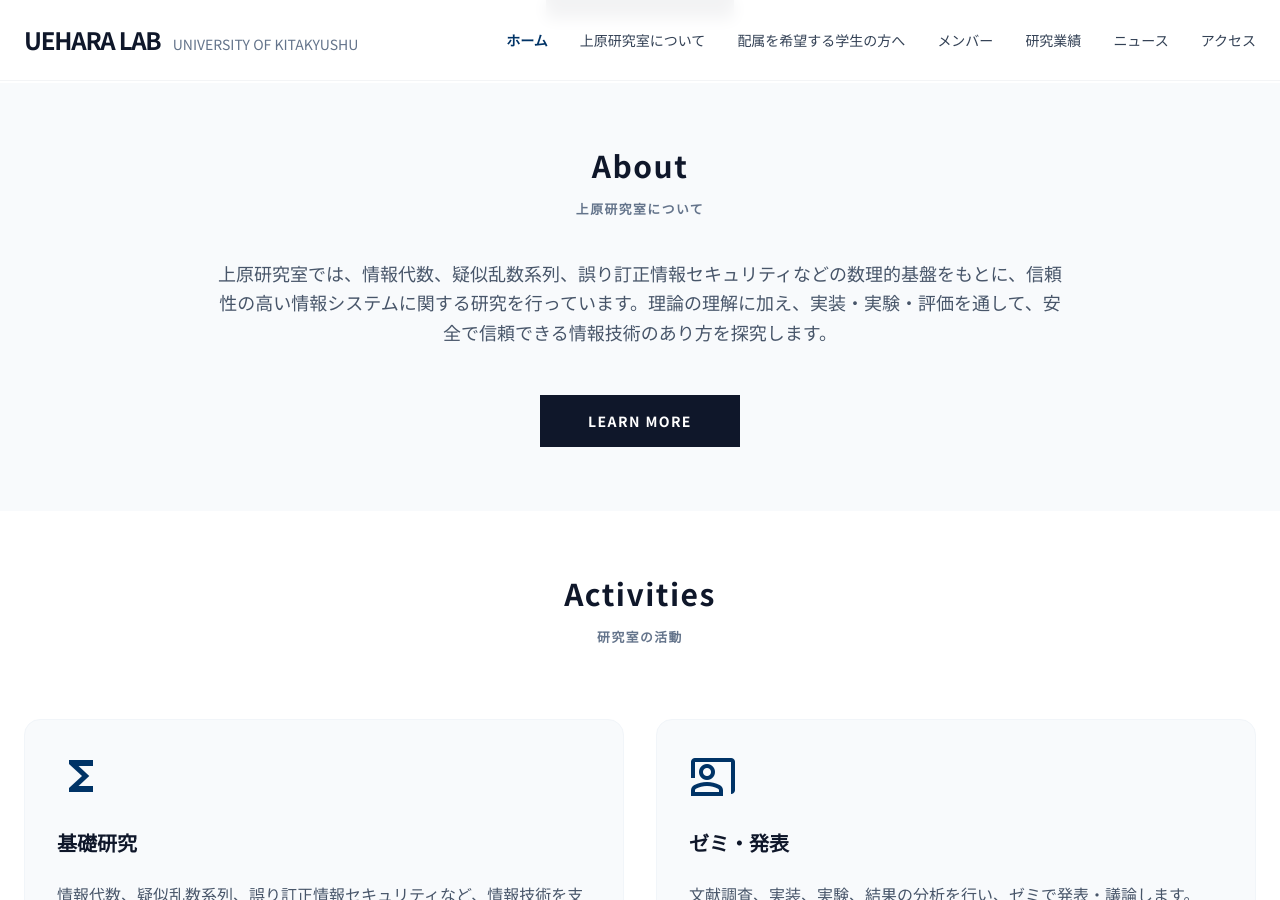
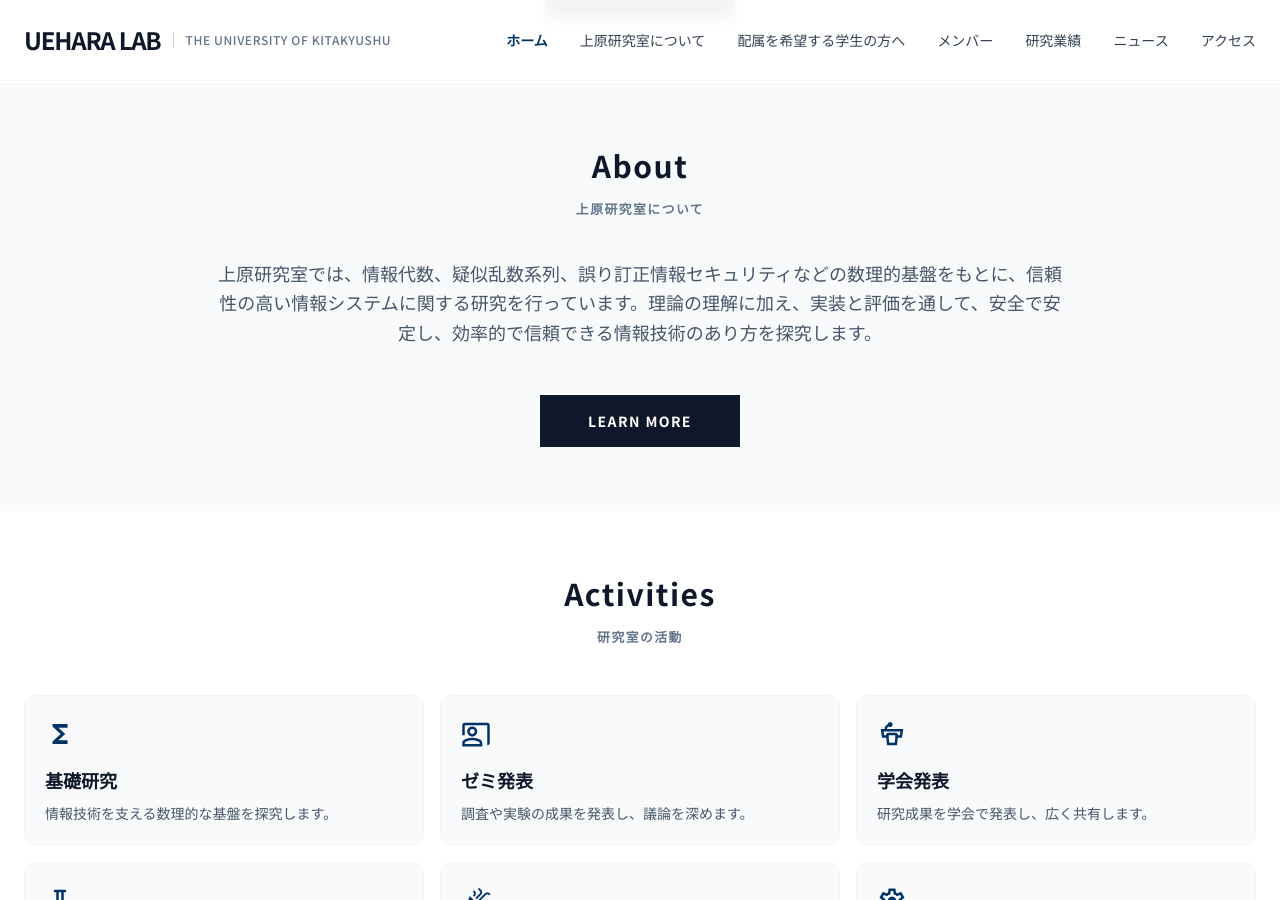
Before and after one commit to ko-max-123/test, a Jekyll site: the page built from index.html, in a window 1280 px wide and 900 px high, scrolled down 1196 px. Built offline with Jekyll 4.4.1, drawn with Linux system fonts in a browser that asks for light colours; nearby versions of some CDN libraries; some of the changed text lies outside the part shown.

Commit message:
20260609 トップページの修正

```diff
--- a/_data/lab.yml
+++ b/_data/lab.yml
@@ -2,7 +2,7 @@
   label: "About Uehara Lab"
   title_line1: "数理情報とセキュリティで、"
   title_line2: "信頼できる情報技術の基盤を探究する"
-  description: "上原研究室では、情報代数、疑似乱数系列、誤り訂正情報セキュリティなどの数理的基盤をもとに、信頼性の高い情報システムに関する研究を行っています。理論の理解に加え、実装・実験・評価を通して、安全で信頼できる情報技術のあり方を探究します。"
+  description: "上原研究室では、情報代数、疑似乱数系列、誤り訂正情報セキュリティなどの数理的基盤をもとに、信頼性の高い情報システムに関する研究を行っています。理論の理解に加え、実装と評価を通して、安全で安定し、効率的で信頼できる情報技術のあり方を探究します。"
   fields: "Information Algebra / Pseudorandom Sequences / Error-Correcting Information Security"
 
 mission:
--- a/_data/site.yml
+++ b/_data/site.yml
@@ -1,4 +1,4 @@
 name: "UEHARA LAB"
-university: "University of Kitakyushu"
+university: "The University of Kitakyushu"
 description: "情報代数・疑似乱数系列・誤り訂正情報セキュリティを中心に、信頼できる情報技術の基盤を理論と実装の両面から探究します。"
 copyright: "© 2026 Uehara Laboratory, The University of Kitakyushu. All Rights Reserved."
--- a/_includes/header.html
+++ b/_includes/header.html
@@ -1,9 +1,9 @@
 <header class="fixed top-0 left-0 w-full bg-white/95 backdrop-blur z-50 border-b border-gray-100">
   <div class="max-w-7xl mx-auto px-6 h-20 flex items-center justify-between">
-    <a href="{{ '/' | relative_url }}" class="flex items-center space-x-4" aria-label="Uehara Lab Home">
-      <div class="text-2xl font-bold tracking-tighter text-lab-navy" data-purpose="logo">
-        {{ site.data.site.name }}
-        <span class="hidden sm:inline text-sm font-normal text-slate-500 ml-2 uppercase tracking-normal">{{ site.data.site.university }}</span>
+    <a href="{{ '/' | relative_url }}" class="flex min-w-0 items-center" aria-label="Uehara Lab Home">
+      <div class="flex min-w-0 items-center gap-3 text-lab-navy" data-purpose="logo">
+        <span class="shrink-0 text-xl sm:text-2xl font-bold tracking-tighter">{{ site.data.site.name }}</span>
+        <span class="hidden sm:block whitespace-nowrap border-l border-slate-300 pl-3 text-[10px] sm:text-xs font-medium text-slate-500 uppercase tracking-wider">{{ site.data.site.university }}</span>
       </div>
     </a>
 
--- a/index.html
+++ b/index.html
@@ -53,17 +53,37 @@
 
   <section class="bg-white py-16">
     <div class="max-w-7xl mx-auto px-6">
-      <h2 class="font-bold section-title mb-16 text-center text-3xl">Activities<span class="japanese-sub">研究室の活動</span></h2>
-      <div class="grid grid-cols-1 md:grid-cols-2 gap-x-8 gap-y-12">
-        <div class="space-y-6 rounded-2xl border border-slate-100 p-8 bg-slate-50">
-          <span class="material-symbols-outlined text-primary text-5xl" aria-hidden="true">functions</span>
-          <h3 class="text-xl font-bold">基礎研究</h3>
-          <p class="text-slate-600 leading-relaxed">情報代数、疑似乱数系列、誤り訂正情報セキュリティなど、情報技術を支える数理的な基盤について研究します。</p>
+      <h2 class="font-bold section-title mb-10 text-center text-3xl">Activities<span class="japanese-sub">研究室の活動</span></h2>
+      <div class="grid grid-cols-1 sm:grid-cols-2 lg:grid-cols-3 gap-4">
+        <div class="rounded-xl border border-slate-100 p-5 bg-slate-50">
+          <span class="material-symbols-outlined text-primary text-3xl" aria-hidden="true">functions</span>
+          <h3 class="mt-3 text-lg font-bold">基礎研究</h3>
+          <p class="mt-2 text-sm text-slate-600 leading-relaxed">情報技術を支える数理的な基盤を探究します。</p>
         </div>
-        <div class="space-y-6 rounded-2xl border border-slate-100 p-8 bg-slate-50">
-          <span class="material-symbols-outlined text-primary text-5xl" aria-hidden="true">co_present</span>
-          <h3 class="text-xl font-bold">ゼミ・発表</h3>
-          <p class="text-slate-600 leading-relaxed">文献調査、実装、実験、結果の分析を行い、ゼミで発表・議論します。</p>
+        <div class="rounded-xl border border-slate-100 p-5 bg-slate-50">
+          <span class="material-symbols-outlined text-primary text-3xl" aria-hidden="true">co_present</span>
+          <h3 class="mt-3 text-lg font-bold">ゼミ発表</h3>
+          <p class="mt-2 text-sm text-slate-600 leading-relaxed">調査や実験の成果を発表し、議論を深めます。</p>
+        </div>
+        <div class="rounded-xl border border-slate-100 p-5 bg-slate-50">
+          <span class="material-symbols-outlined text-primary text-3xl" aria-hidden="true">podium</span>
+          <h3 class="mt-3 text-lg font-bold">学会発表</h3>
+          <p class="mt-2 text-sm text-slate-600 leading-relaxed">研究成果を学会で発表し、広く共有します。</p>
+        </div>
+        <div class="rounded-xl border border-slate-100 p-5 bg-slate-50">
+          <span class="material-symbols-outlined text-primary text-3xl" aria-hidden="true">science</span>
+          <h3 class="mt-3 text-lg font-bold">応用研究</h3>
+          <p class="mt-2 text-sm text-slate-600 leading-relaxed">理論を実装し、実験と評価を通して応用します。</p>
+        </div>
+        <div class="rounded-xl border border-slate-100 p-5 bg-slate-50">
+          <span class="material-symbols-outlined text-primary text-3xl" aria-hidden="true">celebration</span>
+          <h3 class="mt-3 text-lg font-bold">レクリエーション</h3>
+          <p class="mt-2 text-sm text-slate-600 leading-relaxed">交流を深め、研究室で楽しく活動します。</p>
+        </div>
+        <div class="rounded-xl border border-slate-100 p-5 bg-slate-50">
+          <span class="material-symbols-outlined text-primary text-3xl" aria-hidden="true">settings</span>
+          <h3 class="mt-3 text-lg font-bold">研究室運営</h3>
+          <p class="mt-2 text-sm text-slate-600 leading-relaxed">メンバーで協力し、研究環境を整えます。</p>
         </div>
       </div>
     </div>
@@ -71,7 +91,9 @@
 
   <section class="bg-slate-50 py-16">
     <div class="max-w-7xl mx-auto px-6 flex flex-col md:flex-row items-center gap-16">
-      <div class="w-full md:w-3/5 rounded-3xl h-80 abstract-lab-bg shadow-2xl"></div>
+      <div class="w-full md:w-3/5 rounded-3xl h-80 overflow-hidden bg-lab-navy shadow-2xl">
+        <img src="{{ '/assets/images/lab/2025allmembers.JPG' | relative_url }}" alt="2025年度 上原研究室メンバー集合写真" class="h-full w-full object-cover" />
+      </div>
       <div class="w-full md:w-2/5 space-y-8">
         <h2 class="font-bold section-title text-3xl">メンバー紹介</h2>
         <p class="text-slate-600 text-lg leading-relaxed">上原研究室のメンバーを紹介します。</p>
```
Also changed, not shown: 1 other file.
